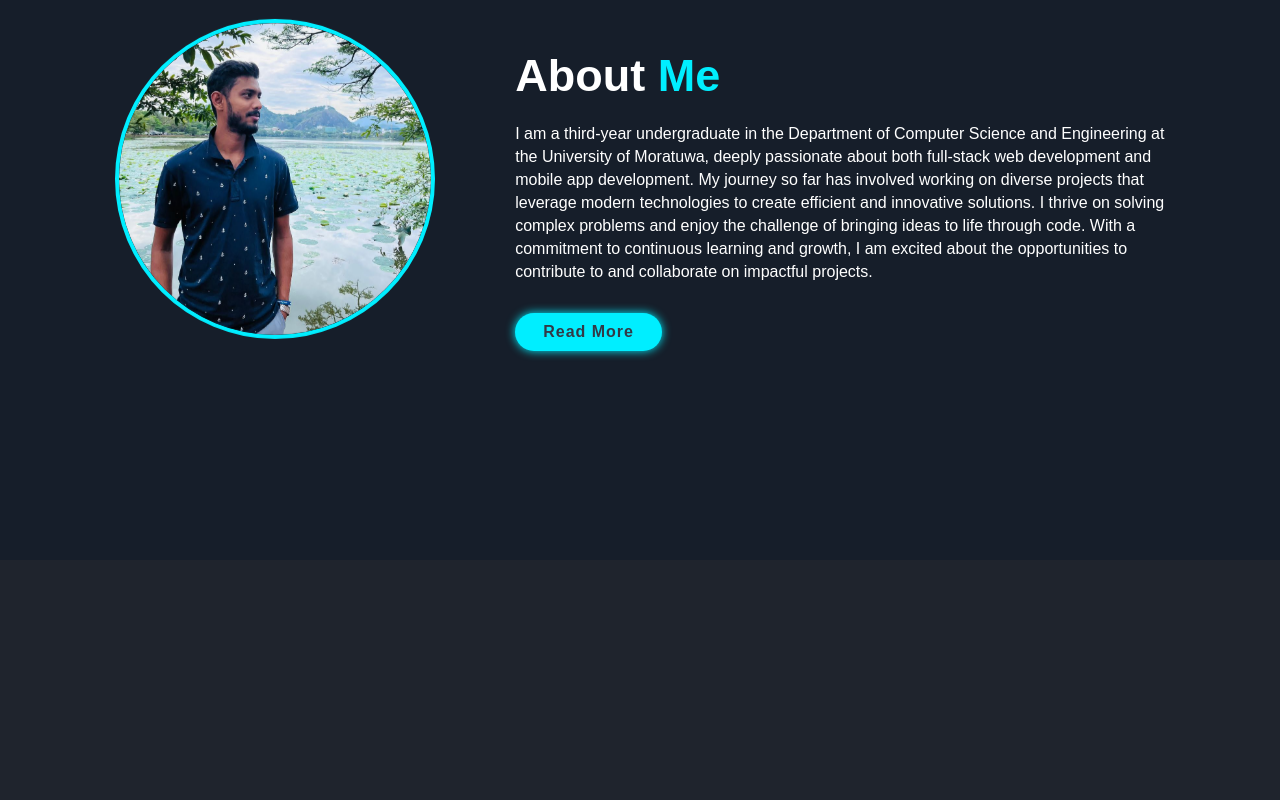
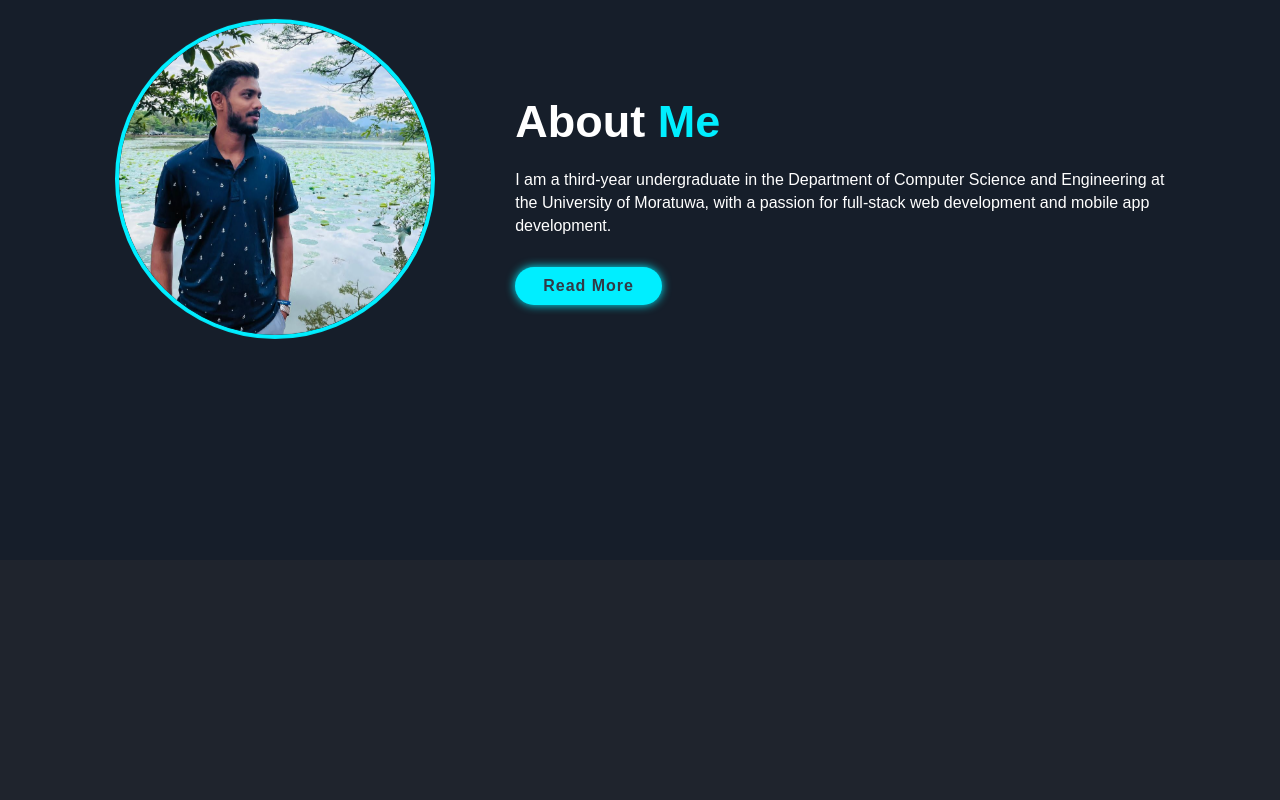
Before and after one commit to Sunera25/my-portfolio, a React (Create React App) app: page / in a window 1280 px wide. Shown: the part 1040-1840 px from the top of the page. Built offline with nearby package versions, Linux system fonts and the light colour scheme.

Commit message:
toastify used

```diff
--- a/package.json
+++ b/package.json
@@ -9,6 +9,7 @@
     "react": "^18.3.1",
     "react-dom": "^18.3.1",
     "react-scripts": "5.0.1",
+    "react-toastify": "^10.0.5",
     "react-typing-effect": "^2.0.5",
     "scrollreveal": "^4.0.9",
     "web-vitals": "^2.1.4"
--- a/src/components/About.jsx
+++ b/src/components/About.jsx
@@ -1,13 +1,13 @@
-import React, { useEffect } from 'react';
+import React, { useEffect, useState } from 'react';
 import '../styles/components/About.css';
 import scrollRevealConfigAbout from '../utils/scrollRevealConfigAbout';
 
 function About() {
+  const [showMore, setShowMore] = useState(false);
+
   useEffect(() => {
     scrollRevealConfigAbout();
   }, []);
-
-
 
   return (
     <section id="about" className="about-section">
@@ -16,17 +16,18 @@ function About() {
       </div>
       <div className='about-content'>
         <h2>About <span>Me</span></h2>
-        <p>
-          I am a third-year undergraduate in the Department of Computer Science and Engineering at the University of Moratuwa,
-          deeply passionate about both full-stack web development and mobile app development. My journey so far has involved
-          working on diverse projects that leverage modern technologies to create efficient and innovative solutions. I thrive
-          on solving complex problems and enjoy the challenge of bringing ideas to life through code. With a commitment to
-          continuous learning and growth, I am excited about the opportunities to contribute to and collaborate on impactful
-          projects.
-        </p>
-        <a href="#" className='btn'>Read More</a>
+        <p> I am a third-year undergraduate in the Department of Computer Science and Engineering at the University of
+          Moratuwa, with a passion for full-stack web development and mobile app development. {showMore && (<> My academic
+            journey has given me the chance to dive into several hands-on projects, where I’ve gained practical experience in
+            building web and mobile applications. I’ve worked with technologies such as React, Spring Boot, and Flutter, which
+            have deepened my understanding of both frontend and backend development. I enjoy problem-solving and continuously
+            improving my skills by taking on new challenges. Moving forward, I’m eager to keep learning and applying my knowledge
+            in real-world scenarios, while contributing to collaborative and impactful projects. </>)} </p>
+        <button onClick={() => setShowMore(!showMore)} className='btn'>
+          {showMore ? 'Show Less' : 'Read More'}
+        </button>
       </div>
-    </section>
+    </section >
   );
 }
 
--- a/src/components/Contact.jsx
+++ b/src/components/Contact.jsx
@@ -1,6 +1,8 @@
 import React, { useEffect } from 'react';
 import '../styles/components/Contact.css';
 import scrollRevealConfigContact from '../utils/scrollRevealConfigContact';
+import { toast, ToastContainer } from 'react-toastify';
+import 'react-toastify/dist/ReactToastify.css';
 
 function Contact() {
 
@@ -8,18 +10,23 @@ function Contact() {
     scrollRevealConfigContact();
   }, []);
 
+  const handleSubmit = () => {
+    toast.success("I Got Your Message");
+  };
+
   return (
     <section id="contact" className="contact-section">
       <h2>Contact <span>Me!</span></h2>
-      <form action="#" className="contact-form">
+      <form className="contact-form">
         <div className="input-group">
           <input type="text" placeholder='Your Name' />
           <input type="email" placeholder='Your Email' />
           <input type="text" placeholder='Your Number' />
         </div>
         <textarea cols='30' rows='10' placeholder='Your Message' />
-        <input type="submit" className='btn' value='Send Message' />
+        <input type="submit" className='btn' value='Send Message' onClick={handleSubmit} />
       </form>
+      <ToastContainer />
     </section>
   );
 }
--- a/src/components/Projects.jsx
+++ b/src/components/Projects.jsx
@@ -22,12 +22,12 @@ function Projects() {
               automated systems and centralizing key operations, the system aims to improve the overall guest experience and
               optimize staff workflows.
             </p>
-            <a href='#'><i class='bx bx-link-external' ></i></a>
+            <a href='https://github.com/Hotel-and-Restaurant-MIS'><i class='bx bx-link-external' ></i></a>
           </div>
         </div>
 
         <div className='project-box'>
-          <img src={require('../assets/images/avatar.png')} alt="hotel-img" />
+          <img src={require('../assets/images/avatar.png')} alt="avatar-img" />
           <div className='box-layer'>
             <h4>Portfolio</h4>
             <p>
@@ -35,12 +35,12 @@ function Projects() {
               the skills I've honed, and the services I offer in crafting responsive, user-friendly applications. Through a mix of
               creativity and technical expertise, I aim to deliver impactful digital solutions.
             </p>
-            <a href='#'><i class='bx bx-link-external' ></i></a>
+            <a href='https://github.com/Sunera25/my-portfolio'><i class='bx bx-link-external' ></i></a>
           </div>
         </div>
 
         <div className='project-box'>
-          <img src={require('../assets/images/studentprogress.jpg')} alt="hotel-img" />
+          <img src={require('../assets/images/studentprogress.jpg')} alt="student-img" />
           <div className='box-layer'>
             <h4>Student Progress Report Generate System</h4>
             <p>
@@ -48,24 +48,22 @@ function Projects() {
               marks for each subject. The system generates a personalized PDF report for each student, displaying their marks,
               rank, and overall average across all subjects.
             </p>
-            <a href='#'><i class='bx bx-link-external' ></i></a>
           </div>
         </div>
 
         <div className='project-box'>
-          <img src={require('../assets/images/supplychain.jpg')} alt="hotel-img" />
+          <img src={require('../assets/images/supplychain.jpg')} alt="supplychain-img" />
           <div className='box-layer'>
             <h4>Supply Chain management System</h4>
             <p>
               We developed a Supply Chain Management System that simulated the distribution of
               products across multiple cities using trains and trucks. A database was created to manage orders,
               track deliveries, and efficiently schedule drivers and trucks for optimized logistics.</p>
-            <a href='#'><i class='bx bx-link-external' ></i></a>
           </div>
         </div>
 
         <div className='project-box'>
-          <img src={require('../assets/images/nanoprocessor.jpg')} alt="hotel-img" />
+          <img src={require('../assets/images/nanoprocessor.jpg')} alt="micropocessor-img" />
           <div className='box-layer'>
             <h4>Microprocessor Design</h4>
             <p>
@@ -73,7 +71,7 @@ function Projects() {
               This microprocessor was capable of performing fundamental operations including addition, subtraction, left shift,
               right shift, and negation.
             </p>
-            <a href='#'><i class='bx bx-link-external' ></i></a>
+            <a href='https://github.com/Sunera25/CS1050-NanoProcessor'><i class='bx bx-link-external' ></i></a>
           </div>
         </div>
 
```
Also changed, not shown: 1 other file (tests, documents, lock files or other folders).
